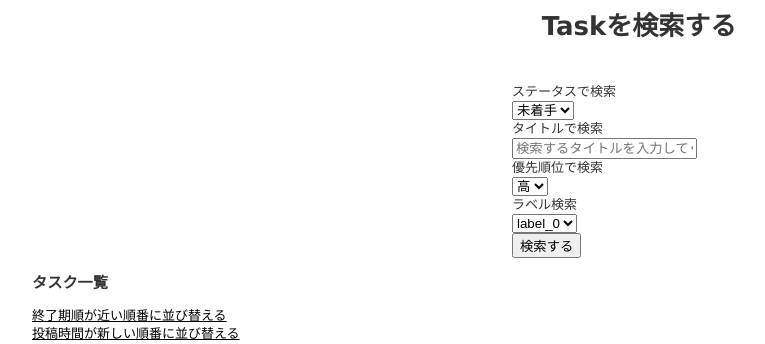
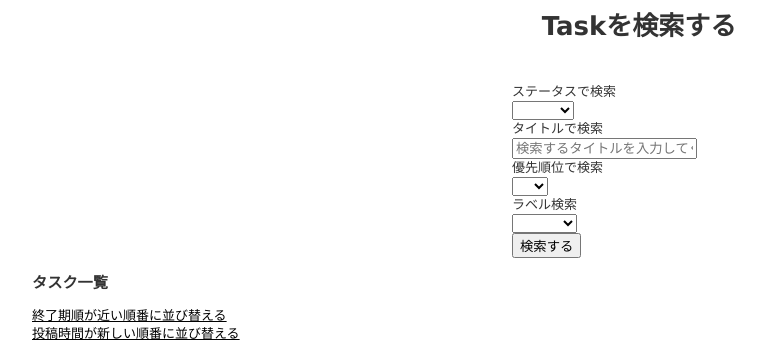
Before and after one commit to ibitomohiro/manyo_kadai, a Rails app: page / in a window 1280 px wide. Shown: the part 206-550 px from the top of the page, without its empty margins (1-766 px from the left). Run offline with Rails 7, Linux system fonts and the light colour scheme; a user stored in the database is signed in; data comes from the database, SQL or seed files in the repository; style sheets or scripts are compiled from the project's sources; some libraries are stand-ins or nearby versions.

Commit message:
change:　タスク一覧selectの初期値を空欄に変更

```diff
--- a/app/views/tasks/index.html.erb
+++ b/app/views/tasks/index.html.erb
@@ -6,7 +6,7 @@
     <p><%=form_with(model: Task.new, url: tasks_path, method: :get, local: true) do |f| %></p>
         <div class="form-group">
           <%= f.label :search_status, t('sort.search_status') %>
-          <%= f.select :status, ["未着手", "着手中", "完了"], {include_blank:true, selected: "未着手"} %>
+          <%= f.select :status, ["未着手", "着手中", "完了"], {include_blank:true, selected: 0} %>
         </div>
         <div class="form-group">
           <%= f.label :search_title, t('sort.search_title') %>
@@ -14,11 +14,11 @@
         </div>
         <div class="form-group">
           <%= f.label :priority, t('sort.search_priority') %>
-          <%= f.select :priority, ["高", "中", "低"], {include_blank:true, selected: "高"} %>
+          <%= f.select :priority, ["高", "中", "低"], {include_blank:true, selected: 0} %>
         </div>
         <div class="form-group">
           <%= f.label :label_name, "ラベル検索" %>
-          <%= f.select :label_id, Label.all.collect.pluck(:name, :id), include_blank: true, selected: 1 %>
+          <%= f.select :label_id, Label.all.collect.pluck(:name, :id), include_blank: true, selected: 0 %>
         </div>
         <%= f.submit "検索する", class: "btn btn-primary" %>
       <% end %>
```
